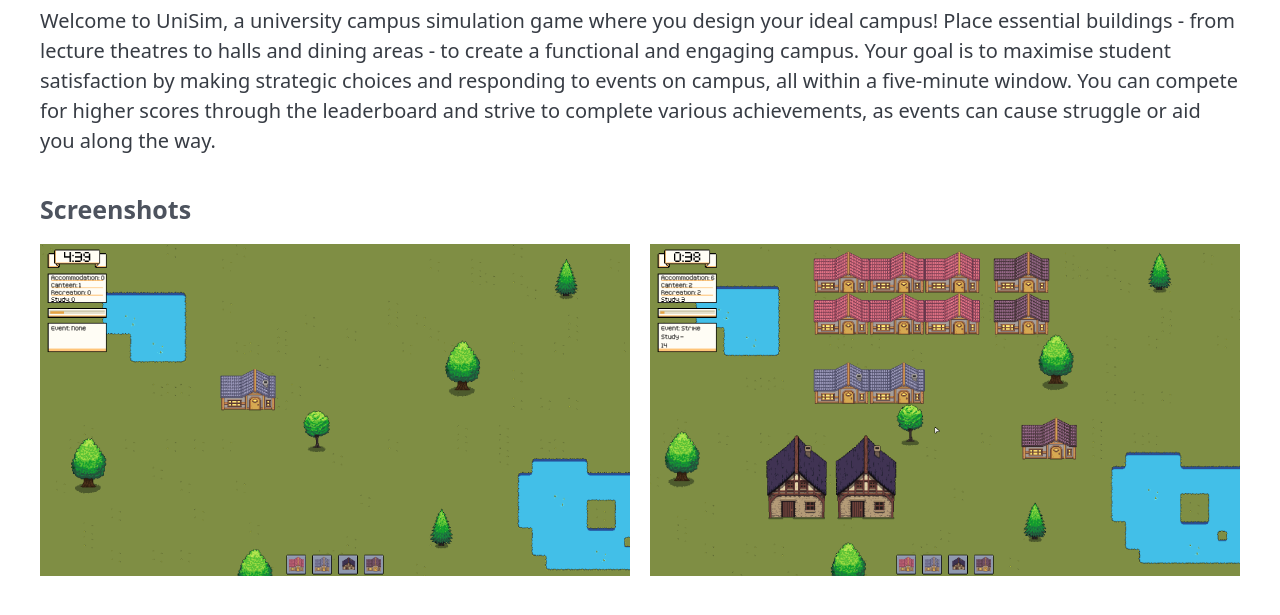
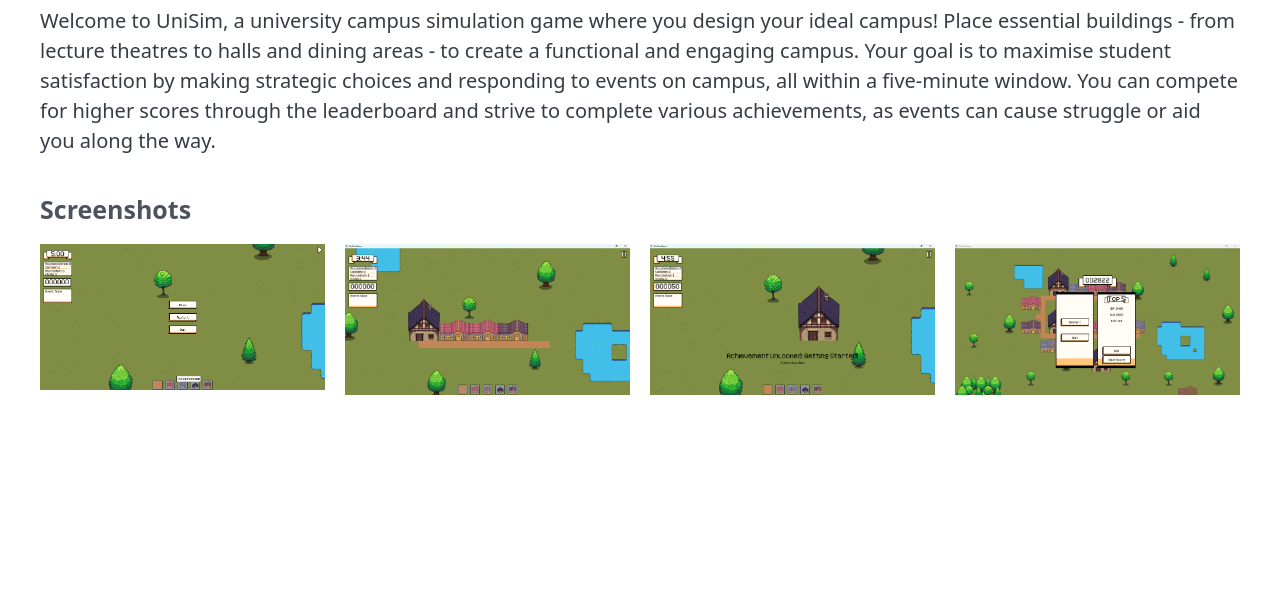
Before and after one commit to Neon-Team-10/neon-team-10.github.io, a plain HTML site: page index.html in a window 1280 px wide. Shown: the part 109-724 px from the top of the page. Drawn offline with Linux system fonts and the light colour scheme.

Commit message:
Added new Screenshots to the intro screen

```diff
--- a/index.html
+++ b/index.html
@@ -118,8 +118,10 @@
           </p>
           <h4>Screenshots</h4>
           <div class="grid">
-            <img src="./assets/screenshot_1.png">
-            <img src="./assets/screenshot_2.png">
+            <img src="./assets/SS1.png">
+            <img src="./assets/SS2.png">
+            <img src="./assets/SS3.png">
+            <img src="./assets/SS4.png">
           </div>
         </section>
 
```
Also changed, not shown: assets/SS1.png (added), assets/SS2.png (added), assets/SS3.png (added), assets/SS4.png (added).
